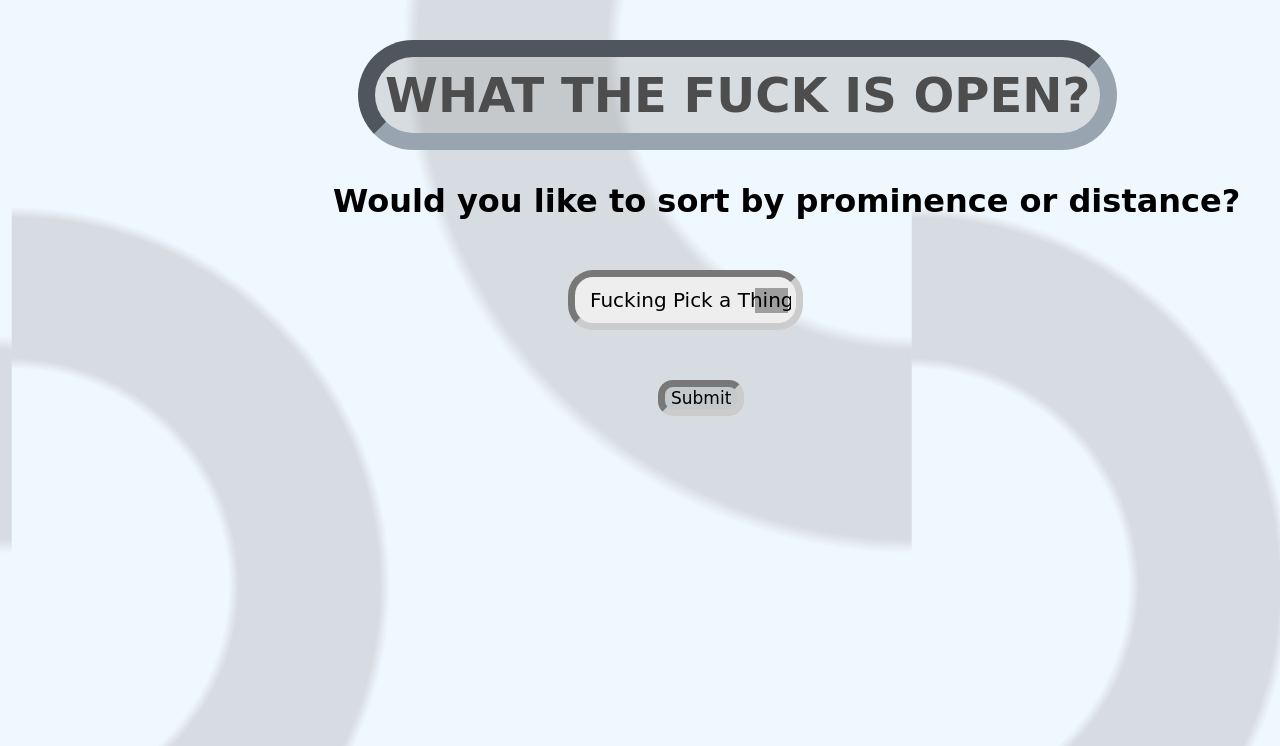
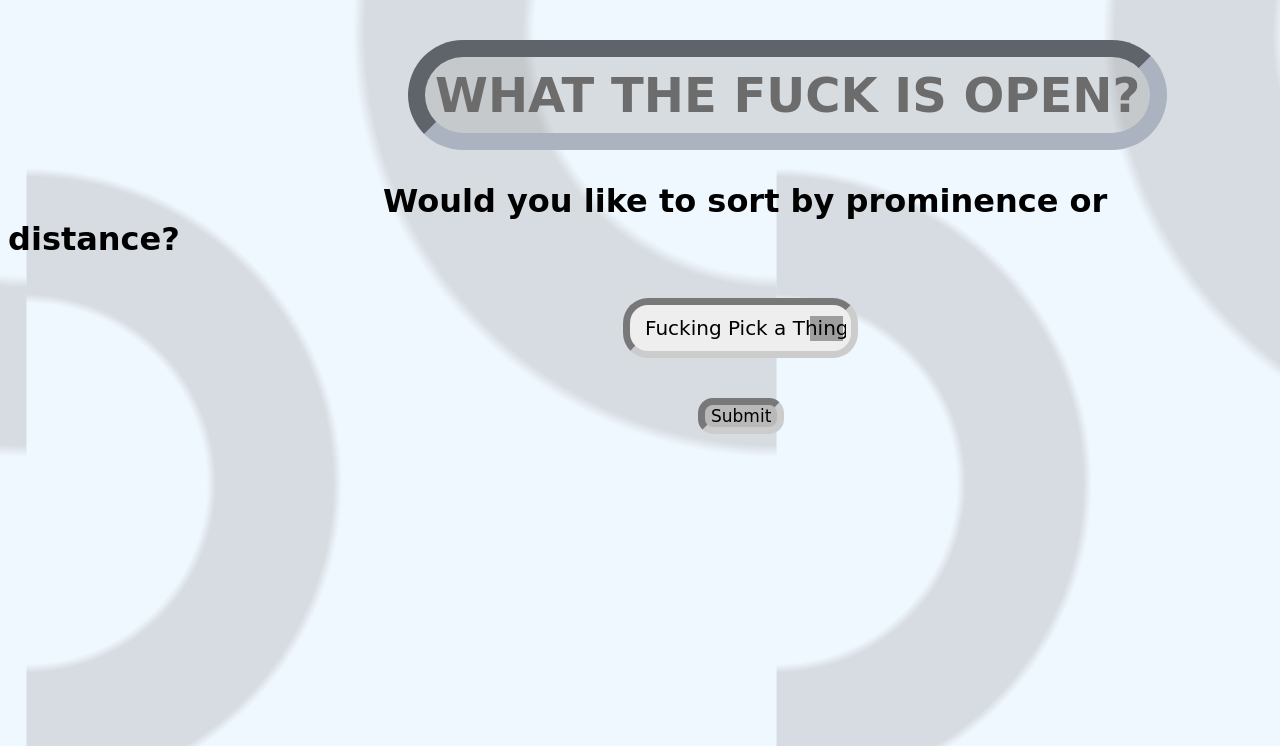
Before and after one commit to MoonWatcher582/WTF_is_Open, a Flask app: page / in a window 1280 px wide. Shown: the top 746 px of the page. Run offline with Flask 2, Linux system fonts and the light colour scheme; grey boxes are pictures that could not be loaded.

Commit message:
centering

```diff
--- a/static/style.css
+++ b/static/style.css
@@ -3,9 +3,9 @@ body {
 	radial-gradient(circle at 100% 5%, transparent 20%, rgba(155, 155, 155,.3) 21%, rgba(155, 155, 155,.3) 34%, transparent 35%, transparent),
 	radial-gradient(circle at 0% 50%, transparent 20%, rgba(155, 155, 155,.3) 21%, rgba(155, 155, 155,.3) 34%, transparent 35%, transparent) 0 -50px;
 	background-color: aliceblue;
-	background-size: 900px 1200px;
+	background-size: 750px 1000px;
 	-moz-animation: background-transition 8s linear 7.5s, animated-background 11.09s linear alternate infinite, shake 2s ease 3.5s alternate 2;
-	-webkit-animation: background-transition 8s cubic-bezier(0.1,0.1,1,0.7), 7.5s, animated-background 11.09s linear alternate infinite, shake 2s ease 3.5s alternate 2;
+	-webkit-animation: background-transition 8s cubic-bezier(0.1,0.1,1,0.7), 7.5s, animated-background 10.09s linear alternate infinite, shake 2s ease 3.5s alternate 2;
 }
 
 * {
@@ -13,7 +13,7 @@ body {
 }
 
 h1{
-	margin-left: 350px;
+	margin-left: 400px;
 	padding: 10px;
 	position: relative;
 	float: center;
@@ -25,7 +25,10 @@ h1{
 	font-size: 48px;
 	border: 17px inset ghostwhite;
 	border-radius: 500px;
-	-webkit-animation: h1-text-color 2s steps(40,end) alternate infinite;
+}
+
+#fuck {
+-webkit-animation: h1-text-color 1s steps(40,end) alternate infinite;
 }
 
 #labelname {
@@ -33,12 +36,12 @@ h1{
 	font-weight: bold;
 	padding-top: 100px;
 	margin-top:200px;
-	margin-left: 325px;
+	margin-left: 375px;
 	font-size:32px;
 }
 select {
-	margin: 50px;
-	margin-left: 560px;
+	margin: 40px;
+	margin-left: 615px;
 	border: 100px solid #111;
 	border-radius: 25px;
 	background: transparent;
@@ -50,6 +53,7 @@ select {
 	-webkit-appearance: none;
 	-moz-appearance: none;
 	appearance: none;
+	text-align: center;
 	background-color: rgba(155, 155, 155, .3);
 	background: url(/img/middle_finger.png) 96% / 15% no-repeat #eee;
 }
@@ -59,19 +63,22 @@ select:hover {
 	background: #ccc;
 }
 input {
-	margin-left:650px;
+	margin-left:690px;
 	border:7px inset #ccc;
 	border-radius:15px;
 	font-size: 17px;
 	-webkit-appearance:none;
 	-moz-appearance:none;
-	background-color: rgba(155, 155, 155, .3);
+	background-color: rgba(185, 185, 185, 1);
 	appearance:none;
 }
 input:hover {
 	border: 7px inset #eee;
 	color:aliceblue;
 	background: #ccc;
+}
+input:onclick {
+
 }
 #form1{
 	display: block;
@@ -105,8 +112,11 @@ to {
 	50% {
 		background-position: 0 0;
 	}
+	75% {
+		background-position: 6.25% 81%;
+	}
 	to {
-	background-position: 6.25% 81%;
+		background-position: 6.255 100%;
 	}
 }
 @-webkit-keyframes h1-text-color {
--- a/templates/index.html
+++ b/templates/index.html
@@ -24,10 +24,10 @@
 			}
 
 			if(navigator.geolocation){
-                                navigator.geolocation.getCurrentPosition(displayPosition, displayError, geo_options);
-                        }else{
-                                alert("Sorry, geolocation is not supported by your browser.");
-                        }
+				navigator.geolocation.getCurrentPosition(displayPosition, displayError, geo_options);
+				}else{
+				alert("Sorry, geolocation is not supported by your browser.");
+			}
 
 			//DISTANCE BOX
 			function handler(select) {
@@ -47,7 +47,7 @@
 					radius_entry.setAttribute('id', 'radius');
 					radius_entry.setAttribute('name', 'radius');
 					toAdd.appendChild(radius_entry);
-				}else{
+					}else{
 					//alert("The selected option is " + selOpt.value);
 					var text = document.getElementById('text');
 					text.innerText = text.textContent = "";
@@ -61,7 +61,7 @@
 		<link rel="stylesheet" href="static/style.css" />
 	</head>
 	<body>
-		<h1> WHAT THE FUCK IS OPEN? </h1>
+		<h1 id="fuck"> WHAT THE FUCK IS OPEN? </h1>
 		<br />
 		<form id="form1" action="/isOpen">
 			<label id='labelname'> Would you like to sort by prominence or distance? </label><br />
--- a/templates/isOpen.html
+++ b/templates/isOpen.html
@@ -1,11 +1,14 @@
 <!DOCTYPE HTML>
 <html>
+	<head>
+		<link rel="stylesheet" href="static/style.css" />
+	</head>
 	<body>
 		<!--	<p> {{ url }} </p> -->
 
 		<!-- <p> {{ lat }}, {{ _long }} </p><br /> -->
 
-		<p> Here's what the fuck is open: </p>
+		<h1> Here's what the fuck is open: </h1>
 
 		{% for r in places %}
 			<h2> {{ r.name }} </h2>
--- a/templates/noLocation.html
+++ b/templates/noLocation.html
@@ -2,6 +2,7 @@
 <html>
 	<head>
 		<title> What the Fuck is Open </title>
+		<link rel="stylesheet" href="static/style.css" />
 	</head>
 	<body>
 		<p> There was an error retrieving your location. Please go back and make sure to share your location. </p><br />
```
Lines whose indentation alone changed are shown as unchanged.
